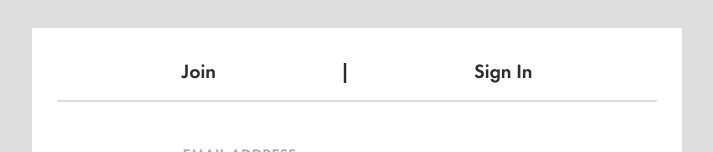
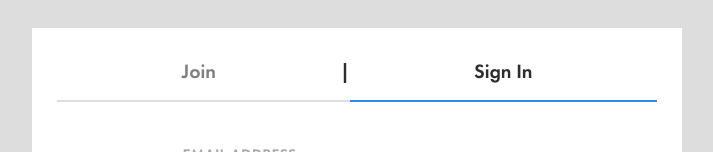
Before and after one commit to Mohamedjs10/coup, a React (Create React App) app: page / in a window 1280 px wide. Shown: the part 174-326 px from the top of the page, without its empty margins (283-996 px from the left). Built offline with nearby package versions, Linux system fonts and the light colour scheme.

Commit message:
login page done

```diff
--- a/src/pages/Login.js
+++ b/src/pages/Login.js
@@ -1,9 +1,10 @@
-import React from "react";
+import React, { useState } from "react";
 import Box from "@mui/material/Box";
 import { colors, items } from "../utils/consts";
 import { Link } from "react-router-dom";
 
 export default function Login() {
+  const [clicked, setClicked] = useState("sign-in");
   return (
     <Box
       sx={{
@@ -42,23 +43,29 @@ export default function Login() {
         >
           <Link style={{ textDecoration: "none" }}>
             <Box
+              onClick={() => {
+                setClicked("join");
+              }}
               sx={{
-                borderBottom: `2px solid ${colors.light_grey2}`,
-                pb: 2,
-                pr: 15.5,
-                pl: 15.5,
+                borderBottom: `2px solid ${
+                  clicked == "join" ? colors.baby_blue : colors.light_grey2
+                }`,
                 transition: "1s",
                 "&:hover": {
-                  borderBottom: `2px solid ${colors.baby_blue}`,
+                  // borderBottom: `2px solid ${colors.baby_blue}`,
                 },
               }}
             >
               <Box
                 sx={{
+                  pb: 2,
+                  pr: 15.5,
+                  pl: 15.5,
+                  color: clicked == "join" ? colors.dark_grey : "grey",
+
                   transition: ".2s",
-                  color: colors.dark_grey,
                   "&:hover": {
-                    opacity: ".4",
+                    opacity: clicked == "join" ? "" : ".4",
                   },
                 }}
               >
@@ -76,23 +83,30 @@ export default function Login() {
           </Box>
           <Link style={{ textDecoration: "none" }}>
             <Box
+              onClick={() => {
+                setClicked("sign-in");
+              }}
               sx={{
-                borderBottom: `2px solid ${colors.light_grey2}`,
-                pb: 2,
-                pl: 15.5,
-                pr: 15.5,
+                borderBottom: `2px solid ${
+                  clicked == "sign-in" ? colors.baby_blue : colors.light_grey2
+                }`,
+
                 transition: "1s",
                 "&:hover": {
-                  borderBottom: `2px solid ${colors.baby_blue}`,
+                  // borderBottom: `2px solid ${colors.baby_blue}`,
                 },
               }}
             >
               <Box
                 sx={{
+                  pb: 2,
+                  pl: 15.5,
+                  pr: 15.5,
                   transition: ".2s",
-                  color: colors.dark_grey,
+                  color: clicked == "sign-in" ? colors.dark_grey : "grey",
+
                   "&:hover": {
-                    opacity: ".4",
+                    opacity: clicked == "sign-in" ? "" : ".4",
                   },
                 }}
               >
```
